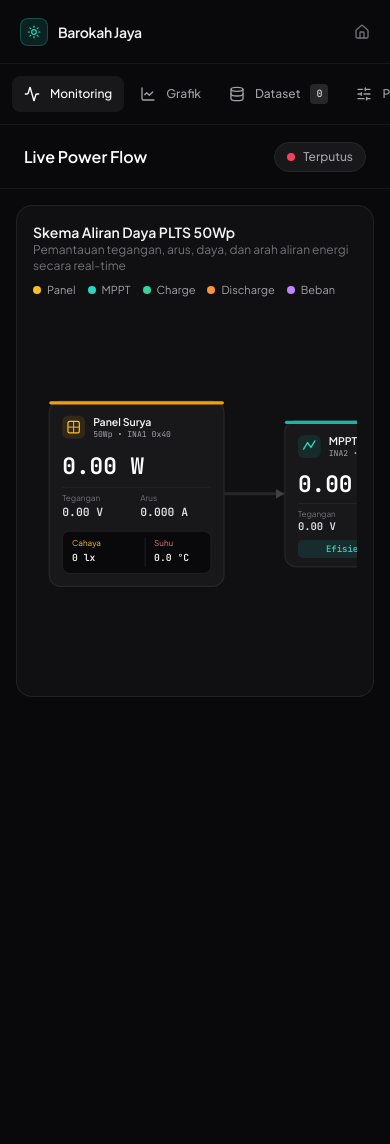
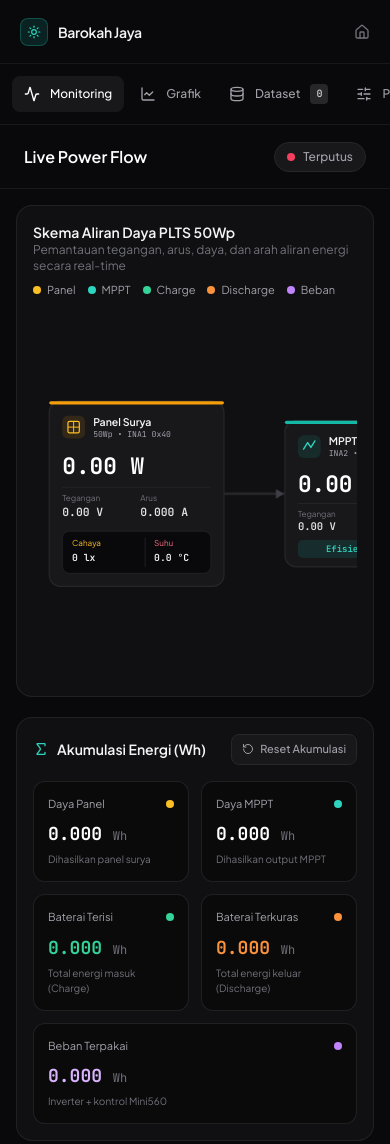
Before and after one commit to Toshiro-maker/barokah-jaya-workspace, a plain HTML site: page workspace.html in a window 390 px wide. Before the commit the page ends 844 px from the top, so only its background shows below. Drawn offline with nearby package versions, Linux system fonts and the light colour scheme.

Commit message:
Update workspace.html

```diff
--- a/workspace.html
+++ b/workspace.html
@@ -133,9 +133,9 @@
     <main class="flex-1 p-4 md:p-6 max-w-6xl w-full mx-auto">
 
       <!-- ==================== HALAMAN 1: LIVE POWER FLOW ==================== -->
-      <section id="page-monitor" class="page-section space-y-4">
+      <section id="page-monitor" class="page-section space-y-5">
 
-        <!-- Canvas Diagram Aliran Energi -->
+        <!-- Canvas Diagram Aliran Energi (TIDAK DIUBAH) -->
         <div class="bg-zinc-900/50 border border-zinc-800/80 rounded-2xl p-4 md:p-6">
           <div class="flex flex-wrap items-center justify-between gap-2 mb-4">
             <div>
@@ -196,10 +196,8 @@
               <!-- ================= ELEMEN 1: PANEL SURYA 50Wp (INA1) ================= -->
               <g>
                 <rect x="20" y="106" width="215" height="228" rx="14" fill="#18181b" stroke="#27272a" stroke-width="1.5" />
-                <!-- Accent bar atas -->
                 <rect x="20" y="106" width="215" height="4" rx="2" fill="#f59e0b" />
 
-                <!-- Ikon Panel & Judul -->
                 <rect x="36" y="124" width="28" height="28" rx="7" fill="#f59e0b" fill-opacity="0.12" />
                 <rect x="43" y="131" width="14" height="14" rx="2" fill="none" stroke="#fbbf24" stroke-width="1.5" />
                 <line x1="50" y1="131" x2="50" y2="145" stroke="#fbbf24" stroke-width="1.2" />
@@ -208,10 +206,8 @@
                 <text x="74" y="136" fill="#f4f4f5" font-size="13" font-weight="600" font-family="Plus Jakarta Sans, sans-serif">Panel Surya</text>
                 <text x="74" y="150" fill="#a1a1aa" font-size="10" font-family="JetBrains Mono, monospace">50Wp • INA1 0x40</text>
 
-                <!-- Daya Live -->
                 <text id="svgPvP" x="36" y="196" fill="#ffffff" font-size="28" font-weight="700" font-family="JetBrains Mono, monospace">0.00 W</text>
 
-                <!-- Tegangan & Arus -->
                 <line x1="36" y1="212" x2="219" y2="212" stroke="#27272a" stroke-width="1" />
                 <text x="36" y="229" fill="#71717a" font-size="10" font-family="Plus Jakarta Sans, sans-serif">Tegangan</text>
                 <text id="svgPvV" x="36" y="247" fill="#e4e4e7" font-size="14" font-weight="600" font-family="JetBrains Mono, monospace">0.00 V</text>
@@ -219,7 +215,6 @@
                 <text x="132" y="229" fill="#71717a" font-size="10" font-family="Plus Jakarta Sans, sans-serif">Arus</text>
                 <text id="svgPvI" x="132" y="247" fill="#e4e4e7" font-size="14" font-weight="600" font-family="JetBrains Mono, monospace">0.000 A</text>
 
-                <!-- Sensor Lingkungan (Cahaya & Suhu Panel) -->
                 <rect x="36" y="266" width="183" height="52" rx="9" fill="#09090b" stroke="#27272a" stroke-width="1" />
                 <text x="48" y="284" fill="#fbbf24" font-size="10" font-family="Plus Jakarta Sans, sans-serif">Cahaya</text>
                 <text id="svgLux" x="48" y="303" fill="#f4f4f5" font-size="12" font-weight="600" font-family="JetBrains Mono, monospace">0 lx</text>
@@ -235,17 +230,14 @@
                 <rect x="310" y="130" width="200" height="180" rx="14" fill="#18181b" stroke="#27272a" stroke-width="1.5" />
                 <rect x="310" y="130" width="200" height="4" rx="2" fill="#14b8a6" />
 
-                <!-- Ikon MPPT & Judul -->
                 <rect x="326" y="148" width="28" height="28" rx="7" fill="#14b8a6" fill-opacity="0.12" />
                 <polyline points="333,165 338,157 342,163 347,155" fill="none" stroke="#2dd4bf" stroke-width="1.7" stroke-linecap="round" stroke-linejoin="round" />
 
                 <text x="364" y="160" fill="#f4f4f5" font-size="13" font-weight="600" font-family="Plus Jakarta Sans, sans-serif">MPPT Output</text>
                 <text x="364" y="174" fill="#a1a1aa" font-size="10" font-family="JetBrains Mono, monospace">INA2 • 0x41</text>
 
-                <!-- Daya Live -->
                 <text id="svgMpptP" x="326" y="218" fill="#ffffff" font-size="28" font-weight="700" font-family="JetBrains Mono, monospace">0.00 W</text>
 
-                <!-- Tegangan & Arus -->
                 <line x1="326" y1="232" x2="494" y2="232" stroke="#27272a" stroke-width="1" />
                 <text x="326" y="248" fill="#71717a" font-size="10" font-family="Plus Jakarta Sans, sans-serif">Tegangan</text>
                 <text id="svgMpptV" x="326" y="265" fill="#e4e4e7" font-size="13" font-weight="600" font-family="JetBrains Mono, monospace">0.00 V</text>
@@ -253,7 +245,6 @@
                 <text x="415" y="248" fill="#71717a" font-size="10" font-family="Plus Jakarta Sans, sans-serif">Arus</text>
                 <text id="svgMpptI" x="415" y="265" fill="#e4e4e7" font-size="13" font-weight="600" font-family="JetBrains Mono, monospace">0.000 A</text>
 
-                <!-- Badge Efisiensi -->
                 <rect x="326" y="277" width="168" height="22" rx="6" fill="#14b8a6" fill-opacity="0.12" />
                 <text id="svgEff" x="410" y="292" text-anchor="middle" fill="#2dd4bf" font-size="11" font-weight="600" font-family="JetBrains Mono, monospace">Efisiensi: 0.0%</text>
               </g>
@@ -264,7 +255,6 @@
                 <rect x="710" y="24" width="230" height="176" rx="14" fill="#18181b" stroke="#27272a" stroke-width="1.5" />
                 <rect id="battTopBar" x="710" y="24" width="230" height="4" rx="2" fill="#10b981" />
 
-                <!-- Ikon Baterai & Judul -->
                 <rect x="726" y="42" width="28" height="28" rx="7" fill="#10b981" fill-opacity="0.12" />
                 <rect x="733" y="51" width="12" height="10" rx="1.5" fill="none" stroke="#34d399" stroke-width="1.5" />
                 <line x1="747" y1="54" x2="747" y2="58" stroke="#34d399" stroke-width="2" stroke-linecap="round" />
@@ -272,10 +262,8 @@
                 <text x="764" y="54" fill="#f4f4f5" font-size="13" font-weight="600" font-family="Plus Jakarta Sans, sans-serif">Baterai LiFePO4</text>
                 <text x="764" y="68" fill="#a1a1aa" font-size="10" font-family="JetBrains Mono, monospace">INA3 • 0x44</text>
 
-                <!-- Daya Live -->
                 <text id="svgBattP" x="726" y="110" fill="#ffffff" font-size="28" font-weight="700" font-family="JetBrains Mono, monospace">0.00 W</text>
 
-                <!-- Tegangan & Arus -->
                 <line x1="726" y1="124" x2="924" y2="124" stroke="#27272a" stroke-width="1" />
                 <text x="726" y="140" fill="#71717a" font-size="10" font-family="Plus Jakarta Sans, sans-serif">Tegangan</text>
                 <text id="svgBattV" x="726" y="157" fill="#e4e4e7" font-size="13" font-weight="600" font-family="JetBrains Mono, monospace">0.00 V</text>
@@ -283,7 +271,6 @@
                 <text x="826" y="140" fill="#71717a" font-size="10" font-family="Plus Jakarta Sans, sans-serif">Arus</text>
                 <text id="svgBattI" x="826" y="157" fill="#e4e4e7" font-size="13" font-weight="600" font-family="JetBrains Mono, monospace">0.000 A</text>
 
-                <!-- Status Charge / Discharge -->
                 <rect id="svgBattBadgeBg" x="726" y="168" width="198" height="22" rx="6" fill="#27272a" />
                 <text id="svgBattState" x="825" y="183" text-anchor="middle" fill="#a1a1aa" font-size="11" font-weight="600" font-family="JetBrains Mono, monospace">STATUS: STANDBY</text>
               </g>
@@ -294,17 +281,14 @@
                 <rect x="710" y="240" width="230" height="176" rx="14" fill="#18181b" stroke="#27272a" stroke-width="1.5" />
                 <rect x="710" y="240" width="230" height="4" rx="2" fill="#a855f7" />
 
-                <!-- Ikon Beban & Judul -->
                 <rect x="726" y="258" width="28" height="28" rx="7" fill="#a855f7" fill-opacity="0.12" />
                 <polygon points="741,264 734,273 740,273 739,280 746,271 740,271" fill="#c084fc" />
 
                 <text x="764" y="270" fill="#f4f4f5" font-size="13" font-weight="600" font-family="Plus Jakarta Sans, sans-serif">Beban &amp; Inverter</text>
                 <text x="764" y="284" fill="#a1a1aa" font-size="10" font-family="JetBrains Mono, monospace">INA4 • 0x45</text>
 
-                <!-- Daya Live -->
                 <text id="svgLoadP" x="726" y="326" fill="#ffffff" font-size="28" font-weight="700" font-family="JetBrains Mono, monospace">0.00 W</text>
 
-                <!-- Tegangan & Arus -->
                 <line x1="726" y1="340" x2="924" y2="340" stroke="#27272a" stroke-width="1" />
                 <text x="726" y="356" fill="#71717a" font-size="10" font-family="Plus Jakarta Sans, sans-serif">Tegangan</text>
                 <text id="svgLoadV" x="726" y="373" fill="#e4e4e7" font-size="13" font-weight="600" font-family="JetBrains Mono, monospace">0.00 V</text>
@@ -312,7 +296,6 @@
                 <text x="826" y="356" fill="#71717a" font-size="10" font-family="Plus Jakarta Sans, sans-serif">Arus</text>
                 <text id="svgLoadI" x="826" y="373" fill="#e4e4e7" font-size="13" font-weight="600" font-family="JetBrains Mono, monospace">0.000 A</text>
 
-                <!-- Keterangan -->
                 <rect x="726" y="384" width="198" height="22" rx="6" fill="#a855f7" fill-opacity="0.12" />
                 <text x="825" y="399" text-anchor="middle" fill="#c084fc" font-size="10.5" font-family="Plus Jakarta Sans, sans-serif">Inverter DC-AC + Kontrol Mini560</text>
               </g>
@@ -320,6 +303,84 @@
             </svg>
           </div>
         </div>
+
+        <!-- ================= BARU: PANEL AKUMULASI ENERGI (Wh) ================= -->
+        <div class="bg-zinc-900/50 border border-zinc-800/80 rounded-2xl p-4 md:p-5">
+          <div class="flex flex-wrap items-center justify-between gap-2 mb-4">
+            <div class="flex items-center gap-2">
+              <i data-lucide="sigma" class="w-4 h-4 text-teal-400"></i>
+              <h2 class="text-sm font-semibold text-zinc-100">Akumulasi Energi (Wh)</h2>
+            </div>
+            <button onclick="resetEnergyAcc()"
+              class="inline-flex items-center gap-1.5 text-[11px] font-medium text-zinc-400 hover:text-zinc-100 bg-zinc-900 hover:bg-zinc-800 border border-zinc-800 px-2.5 py-1.5 rounded-lg transition">
+              <i data-lucide="rotate-ccw" class="w-3 h-3"></i>
+              Reset Akumulasi
+            </button>
+          </div>
+
+          <div class="grid grid-cols-2 sm:grid-cols-3 lg:grid-cols-5 gap-3">
+            <!-- 1. Panel -->
+            <div class="bg-zinc-950/70 border border-zinc-800/80 rounded-xl p-3.5">
+              <div class="flex items-center justify-between text-[11px] text-zinc-400 mb-2">
+                <span>Daya Panel</span>
+                <span class="w-2 h-2 rounded-full bg-amber-400"></span>
+              </div>
+              <div class="text-lg font-bold font-mono tabular-nums text-white">
+                <span id="accPv">0.000</span> <span class="text-xs font-normal text-zinc-500">Wh</span>
+              </div>
+              <div class="text-[10px] text-zinc-500 mt-1">Dihasilkan panel surya</div>
+            </div>
+
+            <!-- 2. MPPT -->
+            <div class="bg-zinc-950/70 border border-zinc-800/80 rounded-xl p-3.5">
+              <div class="flex items-center justify-between text-[11px] text-zinc-400 mb-2">
+                <span>Daya MPPT</span>
+                <span class="w-2 h-2 rounded-full bg-teal-400"></span>
+              </div>
+              <div class="text-lg font-bold font-mono tabular-nums text-white">
+                <span id="accMppt">0.000</span> <span class="text-xs font-normal text-zinc-500">Wh</span>
+              </div>
+              <div class="text-[10px] text-zinc-500 mt-1">Dihasilkan output MPPT</div>
+            </div>
+
+            <!-- 3. Baterai Terisi -->
+            <div class="bg-zinc-950/70 border border-zinc-800/80 rounded-xl p-3.5">
+              <div class="flex items-center justify-between text-[11px] text-zinc-400 mb-2">
+                <span>Baterai Terisi</span>
+                <span class="w-2 h-2 rounded-full bg-emerald-400"></span>
+              </div>
+              <div class="text-lg font-bold font-mono tabular-nums text-emerald-400">
+                <span id="accBattCharge">0.000</span> <span class="text-xs font-normal text-zinc-500">Wh</span>
+              </div>
+              <div class="text-[10px] text-zinc-500 mt-1">Total energi masuk (Charge)</div>
+            </div>
+
+            <!-- 4. Baterai Terkuras -->
+            <div class="bg-zinc-950/70 border border-zinc-800/80 rounded-xl p-3.5">
+              <div class="flex items-center justify-between text-[11px] text-zinc-400 mb-2">
+                <span>Baterai Terkuras</span>
+                <span class="w-2 h-2 rounded-full bg-orange-400"></span>
+              </div>
+              <div class="text-lg font-bold font-mono tabular-nums text-orange-400">
+                <span id="accBattDischarge">0.000</span> <span class="text-xs font-normal text-zinc-500">Wh</span>
+              </div>
+              <div class="text-[10px] text-zinc-500 mt-1">Total energi keluar (Discharge)</div>
+            </div>
+
+            <!-- 5. Beban Terpakai -->
+            <div class="bg-zinc-950/70 border border-zinc-800/80 rounded-xl p-3.5 col-span-2 sm:col-span-1">
+              <div class="flex items-center justify-between text-[11px] text-zinc-400 mb-2">
+                <span>Beban Terpakai</span>
+                <span class="w-2 h-2 rounded-full bg-purple-400"></span>
+              </div>
+              <div class="text-lg font-bold font-mono tabular-nums text-purple-300">
+                <span id="accLoad">0.000</span> <span class="text-xs font-normal text-zinc-500">Wh</span>
+              </div>
+              <div class="text-[10px] text-zinc-500 mt-1">Inverter + kontrol Mini560</div>
+            </div>
+          </div>
+        </div>
+
       </section>
 
       <!-- ==================== HALAMAN 2: GRAFIK ==================== -->
@@ -483,12 +544,37 @@
     let recordedDataset = [];
     const MAX_CHART_POINTS = 60;
 
+    // State Akumulasi Energi (Wh)
+    let energyAcc = {
+      pv: 0,
+      mppt: 0,
+      battCharge: 0,
+      battDischarge: 0,
+      load: 0,
+    };
+    let lastEnergyTick = null;
+
     const PAGE_TITLES = {
       monitor: "Live Power Flow",
       grafik: "Grafik Real-Time",
       dataset: "Akuisisi Dataset",
       pengaturan: "Pengaturan Koneksi",
     };
+
+    function renderEnergyAcc() {
+      document.getElementById("accPv").textContent = energyAcc.pv.toFixed(3);
+      document.getElementById("accMppt").textContent = energyAcc.mppt.toFixed(3);
+      document.getElementById("accBattCharge").textContent = energyAcc.battCharge.toFixed(3);
+      document.getElementById("accBattDischarge").textContent = energyAcc.battDischarge.toFixed(3);
+      document.getElementById("accLoad").textContent = energyAcc.load.toFixed(3);
+    }
+
+    function resetEnergyAcc() {
+      energyAcc = { pv: 0, mppt: 0, battCharge: 0, battDischarge: 0, load: 0 };
+      lastEnergyTick = null;
+      localStorage.removeItem("barokah_jaya_energy_acc");
+      renderEnergyAcc();
+    }
 
     function switchPage(page) {
       if (!PAGE_TITLES[page]) page = "monitor";
@@ -513,7 +599,6 @@
       }
     }
 
-    // Helper kontrol animasi aliran daya & kecepatan berdasarkan Watt
     function setFlowLine(pathId, mode, watts, color) {
       const el = document.getElementById(pathId);
       if (!el) return;
@@ -582,6 +667,7 @@
     window.addEventListener("DOMContentLoaded", () => {
       lucide.createIcons();
 
+      // Muat konfigurasi MQTT tersimpan
       const saved = localStorage.getItem("barokah_jaya_mqtt_cfg");
       if (saved) {
         try {
@@ -591,6 +677,22 @@
           if (cfg.topic) document.getElementById("mqttTopic").value = cfg.topic;
         } catch {}
       }
+
+      // Muat akumulasi energi tersimpan
+      const savedEnergy = localStorage.getItem("barokah_jaya_energy_acc");
+      if (savedEnergy) {
+        try {
+          const parsed = JSON.parse(savedEnergy);
+          energyAcc = {
+            pv: Number(parsed.pv) || 0,
+            mppt: Number(parsed.mppt) || 0,
+            battCharge: Number(parsed.battCharge) || 0,
+            battDischarge: Number(parsed.battDischarge) || 0,
+            load: Number(parsed.load) || 0,
+          };
+        } catch {}
+      }
+      renderEnergyAcc();
 
       const initialPage = window.location.hash.replace("#", "") || "monitor";
       switchPage(initialPage);
@@ -612,6 +714,7 @@
         text.textContent = "Menghubungkan...";
       } else {
         isConnected = false;
+        lastEnergyTick = null;
         dot.className = "w-2 h-2 rounded-full bg-rose-500";
         text.textContent = "Terputus";
         btn.className = "w-full sm:w-auto inline-flex items-center justify-center gap-2 bg-teal-500 hover:bg-teal-400 text-zinc-950 font-semibold text-xs px-5 py-2.5 rounded-lg transition";
@@ -663,11 +766,11 @@
     function updateDashboard(d) {
       document.getElementById("rtcText").textContent = (d.ts || "--:--:--").split(" ")[1] || d.ts;
 
-      // 1. Update Lingkungan
+      // 1. Lingkungan
       document.getElementById("svgLux").textContent = `${Number(d.lux || 0).toLocaleString("id-ID")} lx`;
       document.getElementById("svgTemp").textContent = `${Number(d.temp || 0).toFixed(1)} °C`;
 
-      // 2. Update Panel Surya (INA1)
+      // 2. Panel Surya (INA1)
       const pvV = Number(d.pv?.v || 0);
       const pvI = Number(d.pv?.i || 0);
       const pvP = Number(d.pv?.p || 0);
@@ -679,7 +782,7 @@
       setFlowLine("flowPvMppt", pvActive ? "forward" : "idle", pvP, "#f59e0b");
       document.getElementById("arrowPv").setAttribute("fill", pvActive ? "#f59e0b" : "#3f3f46");
 
-      // 3. Update MPPT (INA2)
+      // 3. MPPT (INA2)
       const mpptV = Number(d.mppt?.v || 0);
       const mpptI = Number(d.mppt?.i || 0);
       const mpptP = Number(d.mppt?.p || 0);
@@ -693,7 +796,7 @@
       setFlowLine("flowMpptBus", mpptActive ? "forward" : "idle", mpptP, "#14b8a6");
       document.getElementById("arrowMppt").setAttribute("fill", mpptActive ? "#14b8a6" : "#3f3f46");
 
-      // 4. Update Baterai LiFePO4 (INA3 — Dua Arah)
+      // 4. Baterai LiFePO4 (INA3 — Dua Arah)
       const battV = Number(d.batt?.v || 0);
       const battI = Number(d.batt?.i || 0);
       const battP = Number(d.batt?.p || 0);
@@ -709,7 +812,6 @@
       const arrDischarge = document.getElementById("arrowBattDischarge");
 
       if (battI < -0.015) {
-        // Charging: Bus -> Baterai (forward)
         setFlowLine("flowBusBatt", "forward", battP, "#10b981");
         battStateEl.textContent = "STATUS: CHARGING";
         battStateEl.setAttribute("fill", "#34d399");
@@ -721,7 +823,6 @@
         arrCharge.setAttribute("opacity", "1");
         arrDischarge.setAttribute("opacity", "0.2");
       } else if (battI > 0.015) {
-        // Discharging: Baterai -> Bus (reverse)
         setFlowLine("flowBusBatt", "reverse", battP, "#fb923c");
         battStateEl.textContent = "STATUS: DISCHARGING";
         battStateEl.setAttribute("fill", "#fdba74");
@@ -746,7 +847,7 @@
         arrDischarge.setAttribute("opacity", "0.25");
       }
 
-      // 5. Update Beban & Inverter (INA4)
+      // 5. Beban & Inverter (INA4)
       const loadV = Number(d.load?.v || 0);
       const loadI = Number(d.load?.i || 0);
       const loadP = Number(d.load?.p || 0);
@@ -758,7 +859,32 @@
       setFlowLine("flowBusLoad", loadActive ? "forward" : "idle", loadP, "#a855f7");
       document.getElementById("arrowLoad").setAttribute("fill", loadActive ? "#a855f7" : "#3f3f46");
 
-      // 6. Update Grafik
+      // 6. Integrasi Akumulasi Energi (Wh)
+      const nowMs = Date.now();
+      let dtMs = 0;
+      if (lastEnergyTick !== null) {
+        const rawDt = nowMs - lastEnergyTick;
+        // Batasi jika sempat terputus lebih dari 10 detik agar tidak terjadi lonjakan semu
+        dtMs = rawDt > 10000 ? 2000 : Math.max(0, rawDt);
+      } else {
+        dtMs = 2000; // Interval sampling default ESP32 (2 detik) pada paket pertama
+      }
+      lastEnergyTick = nowMs;
+
+      const dtHours = dtMs / 3600000;
+      energyAcc.pv += Math.max(0, pvP) * dtHours;
+      energyAcc.mppt += Math.max(0, mpptP) * dtHours;
+      if (battI < -0.015) {
+        energyAcc.battCharge += Math.abs(battP) * dtHours;
+      } else if (battI > 0.015) {
+        energyAcc.battDischarge += Math.abs(battP) * dtHours;
+      }
+      energyAcc.load += Math.max(0, loadP) * dtHours;
+
+      renderEnergyAcc();
+      localStorage.setItem("barokah_jaya_energy_acc", JSON.stringify(energyAcc));
+
+      // 7. Update Grafik
       const shortTime = (d.ts || "").split(" ")[1] || new Date().toLocaleTimeString("id-ID");
       powerChart.data.labels.push(shortTime);
       powerChart.data.datasets[0].data.push(pvP);
@@ -779,7 +905,7 @@
       powerChart.update();
       envChart.update();
 
-      // 7. Rekam Dataset Training
+      // 8. Rekam Dataset Training
       if (isRecording) {
         recordedDataset.push(d);
         document.getElementById("recordCount").textContent = recordedDataset.length;
```
